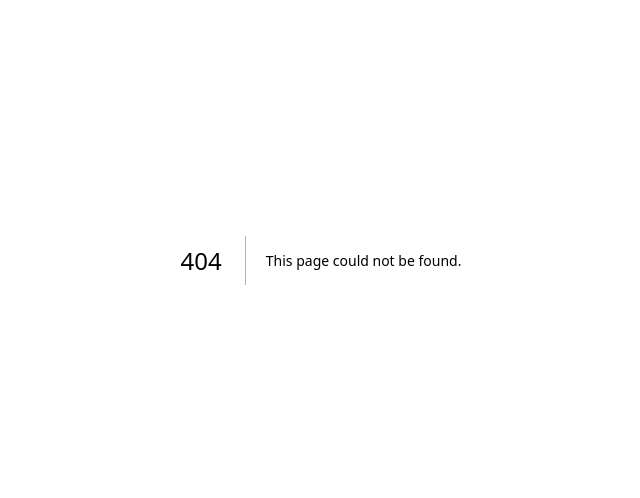
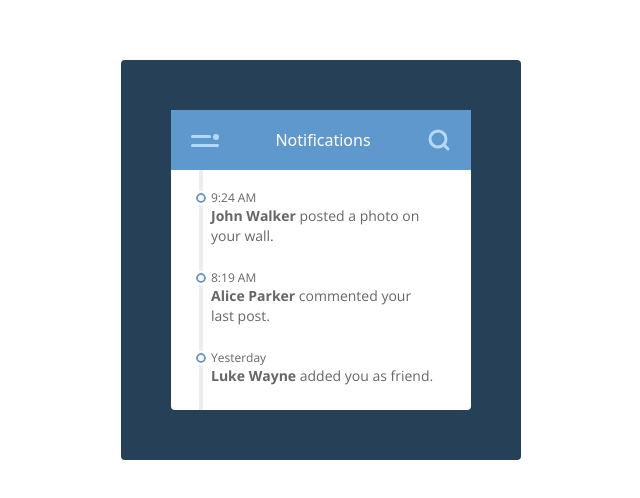
Before and after one commit to keynertyc/100dayscsschallenge, a Next.js app: page /day7 in a window 1280 px wide. Before the commit this address had no page. Shown: the part 140-638 px from the top of the page, without its empty margins (319-959 px from the left). Built offline with nearby package versions, Linux system fonts and the light colour scheme.

Commit message:
day7 progress 1

```diff
--- /dev/null
+++ b/src/app/day7/page.jsx
@@ -0,0 +1,91 @@
+'use client'
+
+import { Open_Sans } from "next/font/google"
+import { useState } from "react"
+
+const openSans = Open_Sans({
+  weight: ["400", "700"],
+  style: "normal",
+  subsets: ["latin-ext"],
+  display: "swap",
+})
+
+const Day7Page = () => {
+  const [searchInput, setSearchInput] = useState(false)
+  const [searchInputClass, setSearchInputClass] = useState("opacity-0")
+
+  const handleSearchInput = () => {
+    setSearchInput(!searchInput)
+    setSearchInputClass(searchInput ? "opacity-0 animate-fade-in-left" : "animate-fade-in-right")
+  }
+
+
+  return (
+    <div className="flex items-center justify-center h-screen">
+      <div className="flex w-[400px] h-[400px] rounded bg-[#264057] items-center justify-center">
+        <div className="flex w-[300px] h-[300px] rounded bg-white flex-col">
+
+          <div className="flex h-[60px] bg-[#5f98cc] flex-row justify-between items-center p-5 relative">
+
+            <div className={searchInput ? `-z-10 flex flex-col space-y-1 cursor-pointer group` : `z-10 ease-in duration-700 flex flex-col space-y-1 cursor-pointer group`}>
+              <div className="flex flex-row items-center gap-[2px]">
+                <div className=" h-[3px] w-[20px] bg-[#b2dafe] rounded group-hover:bg-white ease-in duration-200"></div>
+                <div className=" h-[6px] w-[6px] bg-[#b2dafe] rounded-full group-hover:bg-white ease-in duration-200"></div>
+              </div>
+              <div className="flex h-[3px] w-[28px] bg-[#b2dafe] rounded group-hover:bg-white ease-in duration-200"></div>
+            </div>
+
+            <div className="flex">
+              <p className="text-base font-medium text-white">Notifications</p>
+            </div>
+
+            <div className="flex">
+              <button onClick={handleSearchInput}>
+                <svg class="w-6 h-6 text-blue-200 stroke-[#b2dafe] hover:stroke-white ease-in duration-200" xmlns="http://www.w3.org/2000/svg" viewBox="0 0 24 24" fill="none" stroke-width="3" stroke-linecap="round" stroke-linejoin="round">
+                  <circle cx="11" cy="11" r="8"></circle>
+                  <line x1="21" y1="21" x2="16.65" y2="16.65"></line>
+                </svg>
+              </button>
+            </div>
+
+            <div className={`${searchInputClass} absolute w-[220px] h-[30px] rounded-3xl bg-white`}>
+              <input className="w-full h-full pl-5 rounded-full outline-none" placeholder="Search ..." />
+            </div>
+
+          </div>
+
+          <div className={`${openSans.className} flex flex-col pl-7 pr-5`}>
+
+            <div className="flex group flex-col border-l-[#ededed] border-l-[4px] h-[80px] pt-5 pr-2 pl-2 text-[#666666] relative">
+              <div className="absolute group-hover:text-[#5f98cc] cursor-pointer h-2.5 w-2.5 border-[#5f98cc] border-[2px] bg-white rounded-full -left-[0.44rem] top-[1.45rem] outline outline-2 outline-white"></div>
+              <div className="flex flex-col group-hover:text-[#5f98cc] cursor-pointer">
+                <p className="block text-xs">9:24 AM</p>
+                <p className="block text-sm"><b>John Walker</b> posted a photo on your wall.</p>
+              </div>
+            </div>
+
+            <div className="flex group flex-col border-l-[#ededed] border-l-[4px] h-[80px] pt-5 pr-5 pl-2 text-[#666666] relative">
+            <div className="absolute group-hover:text-[#5f98cc] cursor-pointer h-2.5 w-2.5 border-[#5f98cc] border-[2px] bg-white rounded-full -left-[0.44rem] top-[1.45rem] outline outline-2 outline-white"></div>
+              <div className="flex flex-col group-hover:text-[#5f98cc] cursor-pointer">
+                <p className="block text-xs">8:19 AM</p>
+                <p className="block text-sm"><b>Alice Parker</b> commented your last post.</p>
+              </div>
+            </div>
+
+            <div className="flex group flex-col border-l-[#ededed] border-l-[4px] h-[80px] pt-5 pr-2 pl-2 text-[#666666] relative">
+            <div className="absolute group-hover:text-[#5f98cc] cursor-pointer h-2.5 w-2.5 border-[#5f98cc] border-[2px] bg-white rounded-full -left-[0.44rem] top-[1.45rem] outline outline-2 outline-white"></div>
+              <div className="flex flex-col group-hover:text-[#5f98cc] cursor-pointer">
+                <p className="block text-xs">Yesterday</p>
+                <p className="block text-sm"><b>Luke Wayne</b> added you as friend.</p>
+              </div>
+            </div>
+
+          </div>
+
+        </div>
+      </div>
+    </div>
+  )
+}
+
+export default Day7Page
--- a/tailwind.config.js
+++ b/tailwind.config.js
@@ -13,6 +13,32 @@ module.exports = {
         'gradient-conic':
           'conic-gradient(from 180deg at 50% 50%, var(--tw-gradient-stops))',
       },
+      keyframes: {
+        'fade-in-left': {
+          '0%': {
+            opacity: '1',
+            transform: 'translateX(0)',
+          },
+          '100%': {
+            opacity: '0',
+            transform: 'translateX(20px)',
+          },
+        },
+        'fade-in-right': {
+          '0%': {
+            opacity: '0',
+            transform: 'translateX(20px)',
+          },
+          '100%': {
+            opacity: '1',
+            transform: 'translateX(0)',
+          },
+        }
+      },
+      animation: {
+        'fade-in-left': 'fade-in-left 0.5s ease-in',
+        'fade-in-right': 'fade-in-right 0.5s ease-in',
+      }
     },
   },
   plugins: [],
```
